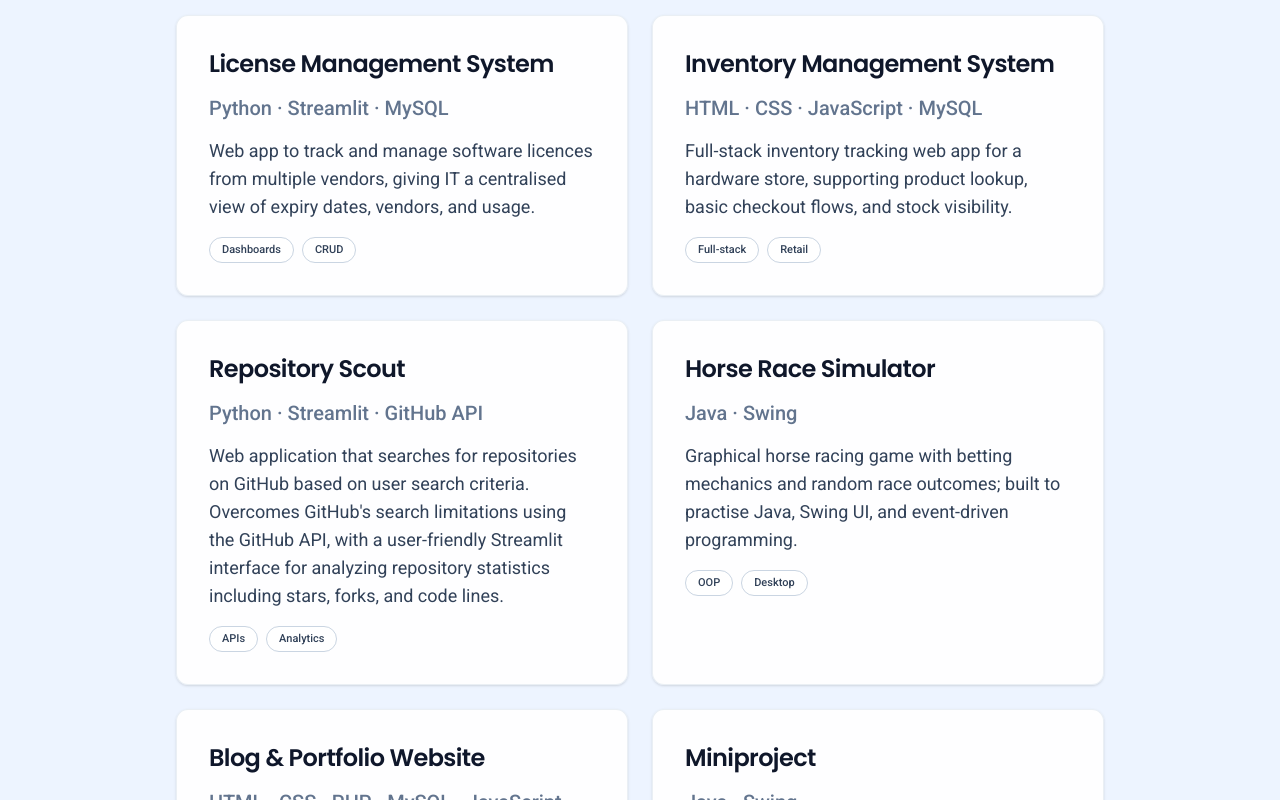
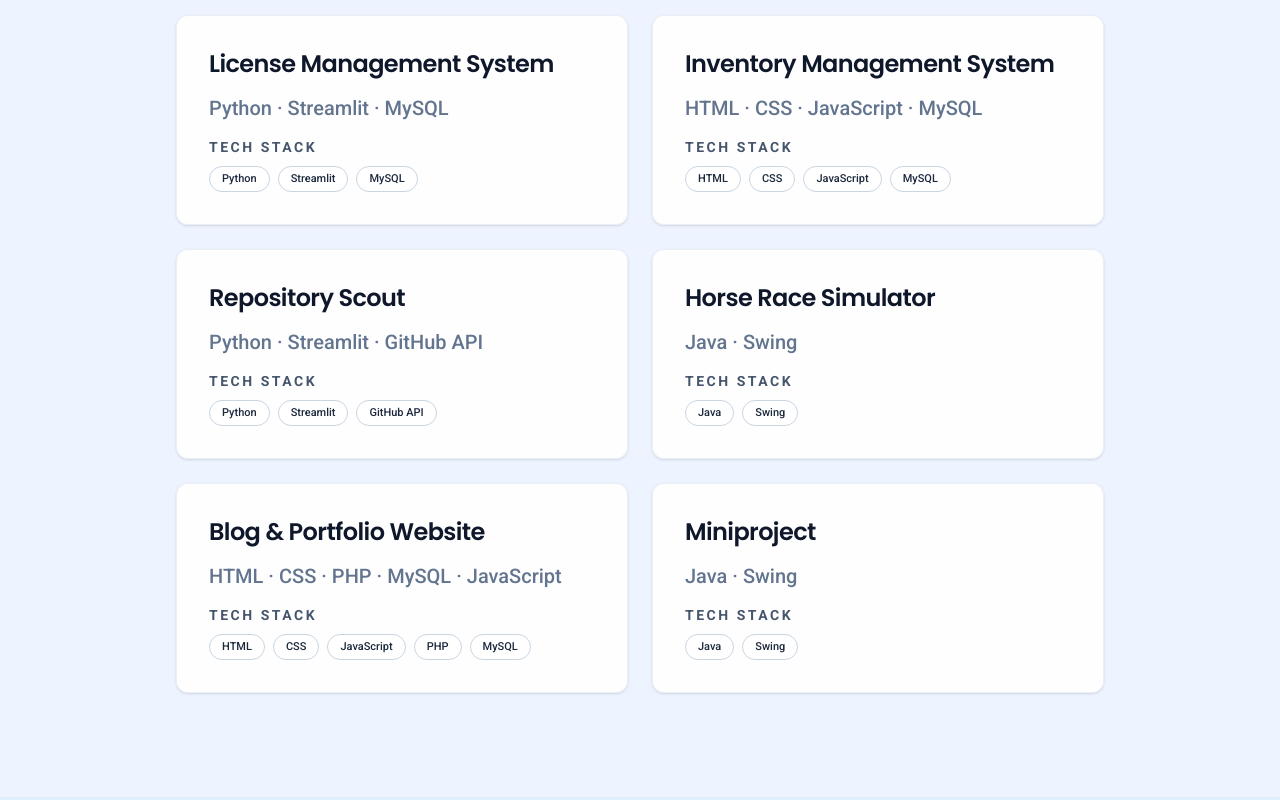
Before and after one commit to rohanb593/portfolio, a Next.js app: page /projects in a window 1280 px wide. Shown: the part 420-1220 px from the top of the page. Built offline with nearby package versions, Linux system fonts and the light colour scheme.

Commit message:
fixed the tech stack and put the correct tags for the tech stack in the projects section, the descriptions have disappeared and need to be added again

```diff
--- a/app/experience/page.tsx
+++ b/app/experience/page.tsx
@@ -4,6 +4,12 @@ import { useState, useEffect } from "react";
 import { motion, AnimatePresence } from "framer-motion";
 import Link from "next/link";
 import { Badge } from "@/components/ui/badge";
+
+const slugify = (value: string) =>
+  value
+    .toLowerCase()
+    .replace(/[^a-z0-9]+/g, "-")
+    .replace(/(^-|-$)/g, "");
 
 export default function ExperiencePage() {
   const [scrollProgress, setScrollProgress] = useState(0);
@@ -151,11 +157,16 @@ export default function ExperiencePage() {
                 </div>
 
                 <div className="flex flex-wrap gap-2 mt-4">
-                  <Badge variant="outline" className="bg-white/80 text-slate-700 border-slate-300 px-3 py-1">HTML</Badge>
-                  <Badge variant="outline" className="bg-white/80 text-slate-700 border-slate-300 px-3 py-1">CSS</Badge>
-                  <Badge variant="outline" className="bg-white/80 text-slate-700 border-slate-300 px-3 py-1">JavaScript</Badge>
-                  <Badge variant="outline" className="bg-white/80 text-slate-700 border-slate-300 px-3 py-1">MySQL</Badge>
-                  <Badge variant="outline" className="bg-white/80 text-slate-700 border-slate-300 px-3 py-1">Full-stack</Badge>
+                  {["HTML", "CSS", "JavaScript", "MySQL", "Full-stack"].map((tech) => (
+                    <Link key={tech} href={`/tech#${slugify(tech)}`}>
+                      <Badge
+                        variant="outline"
+                        className="bg-white/80 text-slate-700 border-slate-300 px-3 py-1 hover:bg-sky-50 hover:text-sky-900"
+                      >
+                        {tech}
+                      </Badge>
+                    </Link>
+                  ))}
                 </div>
               </div>
             </motion.div>
@@ -243,10 +254,16 @@ export default function ExperiencePage() {
                 </div>
 
                 <div className="flex flex-wrap gap-2 mt-4">
-                  <Badge variant="outline" className="bg-white/80 text-slate-700 border-slate-300 px-3 py-1">Python</Badge>
-                  <Badge variant="outline" className="bg-white/80 text-slate-700 border-slate-300 px-3 py-1">Streamlit</Badge>
-                  <Badge variant="outline" className="bg-white/80 text-slate-700 border-slate-300 px-3 py-1">MySQL</Badge>
-                  <Badge variant="outline" className="bg-white/80 text-slate-700 border-slate-300 px-3 py-1">Networking</Badge>
+                  {["Python", "Streamlit", "MySQL", "Networking"].map((tech) => (
+                    <Link key={tech} href={`/tech#${slugify(tech)}`}>
+                      <Badge
+                        variant="outline"
+                        className="bg-white/80 text-slate-700 border-slate-300 px-3 py-1 hover:bg-sky-50 hover:text-sky-900"
+                      >
+                        {tech}
+                      </Badge>
+                    </Link>
+                  ))}
                 </div>
 
                 {/* Projects Dropdown */}
@@ -356,9 +373,16 @@ export default function ExperiencePage() {
                 </div>
 
                 <div className="flex flex-wrap gap-2 mt-4">
-                  <Badge variant="outline" className="bg-white/80 text-slate-700 border-slate-300 px-3 py-1">Python</Badge>
-                  <Badge variant="outline" className="bg-white/80 text-slate-700 border-slate-300 px-3 py-1">Streamlit</Badge>
-                  <Badge variant="outline" className="bg-white/80 text-slate-700 border-slate-300 px-3 py-1">APIs</Badge>
+                  {["Python", "Streamlit", "APIs"].map((tech) => (
+                    <Link key={tech} href={`/tech#${slugify(tech)}`}>
+                      <Badge
+                        variant="outline"
+                        className="bg-white/80 text-slate-700 border-slate-300 px-3 py-1 hover:bg-sky-50 hover:text-sky-900"
+                      >
+                        {tech}
+                      </Badge>
+                    </Link>
+                  ))}
                 </div>
 
                 {/* Projects Dropdown */}
--- a/app/projects/page.tsx
+++ b/app/projects/page.tsx
@@ -2,8 +2,15 @@
 
 import { useState, useEffect } from "react";
 import { motion } from "framer-motion";
+import Link from "next/link";
 import { Badge } from "@/components/ui/badge";
 import { Card, CardContent, CardDescription, CardHeader, CardTitle } from "@/components/ui/card";
+
+const slugify = (value: string) =>
+  value
+    .toLowerCase()
+    .replace(/[^a-z0-9]+/g, "-")
+    .replace(/(^-|-$)/g, "");
 
 export default function ProjectsPage() {
   const [scrollProgress, setScrollProgress] = useState(0);
@@ -81,13 +88,20 @@ export default function ProjectsPage() {
               <CardDescription className="text-lg md:text-xl text-left text-sky-600 font-medium">Python · Streamlit · MySQL</CardDescription>
             </CardHeader>
             <CardContent className="text-left">
-              <p className="text-base text-slate-700 md:text-lg mb-4">
-                Web app to track and manage software licences from multiple vendors, giving IT a centralised view of
-                expiry dates, vendors, and usage.
+              <p className="text-sm font-semibold text-slate-600 mb-2 uppercase tracking-[0.18em]">
+                Tech stack
               </p>
               <div className="flex flex-wrap gap-2">
-                <Badge variant="outline" className="bg-white/80 text-slate-700 border-slate-300 px-3 py-1">Dashboards</Badge>
-                <Badge variant="outline" className="bg-white/80 text-slate-700 border-slate-300 px-3 py-1">CRUD</Badge>
+                {["Python", "Streamlit", "MySQL"].map((tech) => (
+                  <Link key={tech} href={`/tech#${slugify(tech)}`}>
+                    <Badge
+                      variant="outline"
+                      className="bg-white/80 text-slate-800 border-slate-300 px-3 py-1 hover:bg-sky-50 hover:text-sky-900"
+                    >
+                      {tech}
+                    </Badge>
+                  </Link>
+                ))}
               </div>
             </CardContent>
           </Card>
@@ -113,13 +127,21 @@ export default function ProjectsPage() {
               <CardDescription className="text-lg md:text-xl text-left text-sky-600 font-medium">HTML · CSS · JavaScript · MySQL</CardDescription>
             </CardHeader>
             <CardContent className="text-left">
-              <p className="text-base text-slate-700 md:text-lg mb-4">
-                Full-stack inventory tracking web app for a hardware store, supporting product lookup, basic checkout
-                flows, and stock visibility.
+              <p className="text-sm font-semibold text-slate-600 mb-2 uppercase tracking-[0.18em]">
+                Tech stack
               </p>
               <div className="flex flex-wrap gap-2">
-                <Badge variant="outline" className="bg-white/80 text-slate-700 border-slate-300 px-3 py-1">Full-stack</Badge>
-                <Badge variant="outline" className="bg-white/80 text-slate-700 border-slate-300 px-3 py-1">Retail</Badge>
+
+                {["HTML", "CSS", "JavaScript", "MySQL"].map((tech) => (
+                  <Link key={tech} href={`/tech#${slugify(tech)}`}>
+                    <Badge
+                      variant="outline"
+                      className="bg-white/80 text-slate-800 border-slate-300 px-3 py-1 hover:bg-sky-50 hover:text-sky-900"
+                    >
+                      {tech}
+                    </Badge>
+                  </Link>
+                ))}
               </div>
             </CardContent>
           </Card>
@@ -145,14 +167,20 @@ export default function ProjectsPage() {
               <CardDescription className="text-lg md:text-xl text-left text-sky-600 font-medium">Python · Streamlit · GitHub API</CardDescription>
             </CardHeader>
             <CardContent className="text-left">
-              <p className="text-base text-slate-700 md:text-lg mb-4">
-                Web application that searches for repositories on GitHub based on user search criteria. Overcomes GitHub&apos;s
-                search limitations using the GitHub API, with a user-friendly Streamlit interface for analyzing repository
-                statistics including stars, forks, and code lines.
+              <p className="text-sm font-semibold text-slate-600 mb-2 uppercase tracking-[0.18em]">
+                Tech stack
               </p>
               <div className="flex flex-wrap gap-2">
-                <Badge variant="outline" className="bg-white/80 text-slate-700 border-slate-300 px-3 py-1">APIs</Badge>
-                <Badge variant="outline" className="bg-white/80 text-slate-700 border-slate-300 px-3 py-1">Analytics</Badge>
+                {["Python", "Streamlit", "GitHub API"].map((tech) => (
+                  <Link key={tech} href={`/tech#${slugify(tech)}`}>
+                    <Badge
+                      variant="outline"
+                      className="bg-white/80 text-slate-800 border-slate-300 px-3 py-1 hover:bg-sky-50 hover:text-sky-900"
+                    >
+                      {tech}
+                    </Badge>
+                  </Link>
+                ))}
               </div>
             </CardContent>
           </Card>
@@ -178,13 +206,20 @@ export default function ProjectsPage() {
               <CardDescription className="text-lg md:text-xl text-left text-sky-600 font-medium">Java · Swing</CardDescription>
             </CardHeader>
             <CardContent className="text-left">
-              <p className="text-base text-slate-700 md:text-lg mb-4">
-                Graphical horse racing game with betting mechanics and random race outcomes; built to practise Java,
-                Swing UI, and event-driven programming.
+              <p className="text-sm font-semibold text-slate-600 mb-2 uppercase tracking-[0.18em]">
+                Tech stack
               </p>
               <div className="flex flex-wrap gap-2">
-                <Badge variant="outline" className="bg-white/80 text-slate-700 border-slate-300 px-3 py-1">OOP</Badge>
-                <Badge variant="outline" className="bg-white/80 text-slate-700 border-slate-300 px-3 py-1">Desktop</Badge>
+                {["Java", "Swing"].map((tech) => (
+                  <Link key={tech} href={`/tech#${slugify(tech)}`}>
+                    <Badge
+                      variant="outline"
+                      className="bg-white/80 text-slate-800 border-slate-300 px-3 py-1 hover:bg-sky-50 hover:text-sky-900"
+                    >
+                      {tech}
+                    </Badge>
+                  </Link>
+                ))}
               </div>
             </CardContent>
           </Card>
@@ -201,13 +236,20 @@ export default function ProjectsPage() {
               <CardDescription className="text-lg md:text-xl text-left text-sky-600 font-medium">HTML · CSS · PHP · MySQL · JavaScript</CardDescription>
             </CardHeader>
             <CardContent className="text-left">
-              <p className="text-base text-slate-700 md:text-lg mb-4">
-                Responsive personal website with integrated blog, using PHP/MySQL for content management and a custom
-                front-end for posts and projects.
+              <p className="text-sm font-semibold text-slate-600 mb-2 uppercase tracking-[0.18em]">
+                Tech stack
               </p>
               <div className="flex flex-wrap gap-2">
-                <Badge variant="outline" className="bg-white/80 text-slate-700 border-slate-300 px-3 py-1">Blog</Badge>
-                <Badge variant="outline" className="bg-white/80 text-slate-700 border-slate-300 px-3 py-1">PHP</Badge>
+                {["HTML", "CSS", "JavaScript", "PHP", "MySQL"].map((tech) => (
+                  <Link key={tech} href={`/tech#${slugify(tech)}`}>
+                    <Badge
+                      variant="outline"
+                      className="bg-white/80 text-slate-800 border-slate-300 px-3 py-1 hover:bg-sky-50 hover:text-sky-900"
+                    >
+                      {tech}
+                    </Badge>
+                  </Link>
+                ))}
               </div>
             </CardContent>
           </Card>
@@ -233,13 +275,20 @@ export default function ProjectsPage() {
               <CardDescription className="text-lg md:text-xl text-left text-sky-600 font-medium">Java · Swing</CardDescription>
             </CardHeader>
             <CardContent className="text-left">
-              <p className="text-base text-slate-700 md:text-lg mb-4">
-                A game developed using Java where the player must kill the Boggle Monster. Players search different locations
-                and defeat multiple enemies to reach the final stage.
+              <p className="text-sm font-semibold text-slate-600 mb-2 uppercase tracking-[0.18em]">
+                Tech stack
               </p>
               <div className="flex flex-wrap gap-2">
-                <Badge variant="outline" className="bg-white/80 text-slate-700 border-slate-300 px-3 py-1">Game</Badge>
-                <Badge variant="outline" className="bg-white/80 text-slate-700 border-slate-300 px-3 py-1">Java</Badge>
+                {["Java", "Swing"].map((tech) => (
+                  <Link key={tech} href={`/tech#${slugify(tech)}`}>
+                    <Badge
+                      variant="outline"
+                      className="bg-white/80 text-slate-800 border-slate-300 px-3 py-1 hover:bg-sky-50 hover:text-sky-900"
+                    >
+                      {tech}
+                    </Badge>
+                  </Link>
+                ))}
               </div>
             </CardContent>
           </Card>
--- a/app/tech/page.tsx
+++ b/app/tech/page.tsx
@@ -2,7 +2,19 @@
 
 import { useState, useEffect } from "react";
 import { motion } from "framer-motion";
-import { Card, CardContent, CardDescription, CardHeader, CardTitle } from "@/components/ui/card";
+import {
+  Card,
+  CardContent,
+  CardDescription,
+  CardHeader,
+  CardTitle,
+} from "@/components/ui/card";
+
+const slugify = (value: string) =>
+  value
+    .toLowerCase()
+    .replace(/[^a-z0-9]+/g, "-")
+    .replace(/(^-|-$)/g, "");
 
 const techStack = {
   languages: [
@@ -22,19 +34,12 @@ const techStack = {
     { name: "Node.js", years: 0.5 },
     { name: "Swing", years: 0.5 },
     { name: "Tkinter", years: 2 },
-    { name: "Tailwind CSS", years: 0.5 },
   ],
   software: [
     { name: "Git", years: 2 },
     { name: "GitHub", years: 2 },
     { name: "MySQL", years: 1 },
-    { name: "phpMyAdmin", years: 1 },
-    { name: "VS Code", years: 2 },
-    { name: "IntelliJ IDEA", years: 2 },
-    { name: "Docker", years: 0.5 },
-  ],
-  cloud: [
-    { name: "Cloudflare", years: 0.5 },
+    { name: "Cloudflare", years: 0.5 }, // moved here
   ],
 };
 
@@ -48,13 +53,14 @@ export default function TechPage() {
       const scrollTop = window.scrollY || document.documentElement.scrollTop;
 
       const scrollableHeight = documentHeight - windowHeight;
-      const progress = scrollableHeight > 0 ? (scrollTop / scrollableHeight) * 100 : 0;
+      const progress =
+        scrollableHeight > 0 ? (scrollTop / scrollableHeight) * 100 : 0;
 
       setScrollProgress(Math.min(progress, 100));
     };
 
     window.addEventListener("scroll", handleScroll);
-    handleScroll(); // Initial call
+    handleScroll();
 
     return () => window.removeEventListener("scroll", handleScroll);
   }, []);
@@ -88,7 +94,8 @@ export default function TechPage() {
             Tech Stack
           </h1>
           <p className="leading-relaxed text-slate-700 text-[clamp(1.15rem,2.5vw,1.6rem)]">
-            A comprehensive overview of technologies I work with, organized by category with years of experience.
+            A comprehensive overview of technologies I work with, organized by
+            category with years of experience.
           </p>
         </motion.header>
 
@@ -101,8 +108,12 @@ export default function TechPage() {
           >
             <Card className="p-6 md:p-8 shadow-sm border border-slate-200/50">
               <CardHeader>
-                <CardTitle className="text-xl md:text-2xl mb-2 text-left">Languages</CardTitle>
-                <CardDescription className="text-base md:text-lg text-left">Programming languages I use</CardDescription>
+                <CardTitle className="text-xl md:text-2xl mb-2 text-left">
+                  Languages
+                </CardTitle>
+                <CardDescription className="text-base md:text-lg text-left">
+                  Programming languages I use
+                </CardDescription>
               </CardHeader>
               <CardContent className="text-left">
                 <div className="space-y-4">
@@ -111,7 +122,12 @@ export default function TechPage() {
                     const percentage = (item.years / maxYears) * 100;
                     return (
                       <div key={index} className="flex items-center gap-4">
-                        <span className="text-base md:text-lg font-medium text-slate-900 min-w-[120px]">{item.name}</span>
+                        <span
+                          id={`tech-${slugify(item.name)}`}
+                          className="text-base md:text-lg font-medium text-slate-900 min-w-[120px] scroll-mt-24"
+                        >
+                          {item.name}
+                        </span>
                         <div className="flex-1 h-3 bg-slate-100 rounded-full overflow-hidden relative">
                           <motion.div
                             className="h-full bg-sky-600 rounded-full"
@@ -121,7 +137,9 @@ export default function TechPage() {
                           />
                         </div>
                         <span className="text-sm md:text-base text-slate-600 font-medium min-w-[60px] text-right">
-                          {item.years >= 1 ? `${item.years}+ years` : "< 1 year"}
+                          {item.years >= 1
+                            ? `${item.years}+ years`
+                            : "< 1 year"}
                         </span>
                       </div>
                     );
@@ -131,7 +149,7 @@ export default function TechPage() {
             </Card>
           </motion.section>
 
-          {/* Frameworks and Libraries Section */}
+          {/* Frameworks Section */}
           <motion.section
             initial={{ opacity: 0, y: 20 }}
             animate={{ opacity: 1, y: 0 }}
@@ -139,8 +157,12 @@ export default function TechPage() {
           >
             <Card className="p-6 md:p-8 shadow-sm border border-slate-200/50">
               <CardHeader>
-                <CardTitle className="text-xl md:text-2xl mb-2 text-left">Frameworks and Libraries</CardTitle>
-                <CardDescription className="text-base md:text-lg text-left">Frameworks and libraries I build with</CardDescription>
+                <CardTitle className="text-xl md:text-2xl mb-2 text-left">
+                  Frameworks and Libraries
+                </CardTitle>
+                <CardDescription className="text-base md:text-lg text-left">
+                  Frameworks and libraries I build with
+                </CardDescription>
               </CardHeader>
               <CardContent className="text-left">
                 <div className="space-y-4">
@@ -149,7 +171,9 @@ export default function TechPage() {
                     const percentage = (item.years / maxYears) * 100;
                     return (
                       <div key={index} className="flex items-center gap-4">
-                        <span className="text-base md:text-lg font-medium text-slate-900 min-w-[120px]">{item.name}</span>
+                        <span className="text-base md:text-lg font-medium text-slate-900 min-w-[120px]">
+                          {item.name}
+                        </span>
                         <div className="flex-1 h-3 bg-slate-100 rounded-full overflow-hidden relative">
                           <motion.div
                             className="h-full bg-sky-600 rounded-full"
@@ -159,7 +183,9 @@ export default function TechPage() {
                           />
                         </div>
                         <span className="text-sm md:text-base text-slate-600 font-medium min-w-[60px] text-right">
-                          {item.years >= 1 ? `${item.years}+ years` : "< 1 year"}
+                          {item.years >= 1
+                            ? `${item.years}+ years`
+                            : "< 1 year"}
                         </span>
                       </div>
                     );
@@ -169,7 +195,7 @@ export default function TechPage() {
             </Card>
           </motion.section>
 
-          {/* Software and Tools Section */}
+          {/* Software Section */}
           <motion.section
             initial={{ opacity: 0, y: 20 }}
             animate={{ opacity: 1, y: 0 }}
@@ -177,8 +203,12 @@ export default function TechPage() {
           >
             <Card className="p-6 md:p-8 shadow-sm border border-slate-200/50">
               <CardHeader>
-                <CardTitle className="text-xl md:text-2xl mb-2 text-left">Software and Tools</CardTitle>
-                <CardDescription className="text-base md:text-lg text-left">Development tools and software I use</CardDescription>
+                <CardTitle className="text-xl md:text-2xl mb-2 text-left">
+                  Software and Tools
+                </CardTitle>
+                <CardDescription className="text-base md:text-lg text-left">
+                  Development tools and software I use
+                </CardDescription>
               </CardHeader>
               <CardContent className="text-left">
                 <div className="space-y-4">
@@ -187,7 +217,9 @@ export default function TechPage() {
                     const percentage = (item.years / maxYears) * 100;
                     return (
                       <div key={index} className="flex items-center gap-4">
-                        <span className="text-base md:text-lg font-medium text-slate-900 min-w-[120px]">{item.name}</span>
+                        <span className="text-base md:text-lg font-medium text-slate-900 min-w-[120px]">
+                          {item.name}
+                        </span>
                         <div className="flex-1 h-3 bg-slate-100 rounded-full overflow-hidden relative">
                           <motion.div
                             className="h-full bg-sky-600 rounded-full"
@@ -197,45 +229,9 @@ export default function TechPage() {
                           />
                         </div>
                         <span className="text-sm md:text-base text-slate-600 font-medium min-w-[60px] text-right">
-                          {item.years >= 1 ? `${item.years}+ years` : "< 1 year"}
-                        </span>
-                      </div>
-                    );
-                  })}
-                </div>
-              </CardContent>
-            </Card>
-          </motion.section>
-
-          {/* Cloud Computing Section */}
-          <motion.section
-            initial={{ opacity: 0, y: 20 }}
-            animate={{ opacity: 1, y: 0 }}
-            transition={{ duration: 0.5, delay: 0.5 }}
-          >
-            <Card className="p-6 md:p-8 shadow-sm border border-slate-200/50">
-              <CardHeader>
-                <CardTitle className="text-xl md:text-2xl mb-2 text-left">Cloud Computing</CardTitle>
-                <CardDescription className="text-base md:text-lg text-left">Cloud platforms and services</CardDescription>
-              </CardHeader>
-              <CardContent className="text-left">
-                <div className="space-y-4">
-                  {techStack.cloud.map((item, index) => {
-                    const maxYears = 5;
-                    const percentage = (item.years / maxYears) * 100;
-                    return (
-                      <div key={index} className="flex items-center gap-4">
-                        <span className="text-base md:text-lg font-medium text-slate-900 min-w-[120px]">{item.name}</span>
-                        <div className="flex-1 h-3 bg-slate-100 rounded-full overflow-hidden relative">
-                          <motion.div
-                            className="h-full bg-sky-600 rounded-full"
-                            initial={{ width: 0 }}
-                            animate={{ width: `${percentage}%` }}
-                            transition={{ duration: 0.8, delay: index * 0.1 }}
-                          />
-                        </div>
-                        <span className="text-sm md:text-base text-slate-600 font-medium min-w-[60px] text-right">
-                          {item.years >= 1 ? `${item.years}+ years` : "< 1 year"}
+                          {item.years >= 1
+                            ? `${item.years}+ years`
+                            : "< 1 year"}
                         </span>
                       </div>
                     );
```
